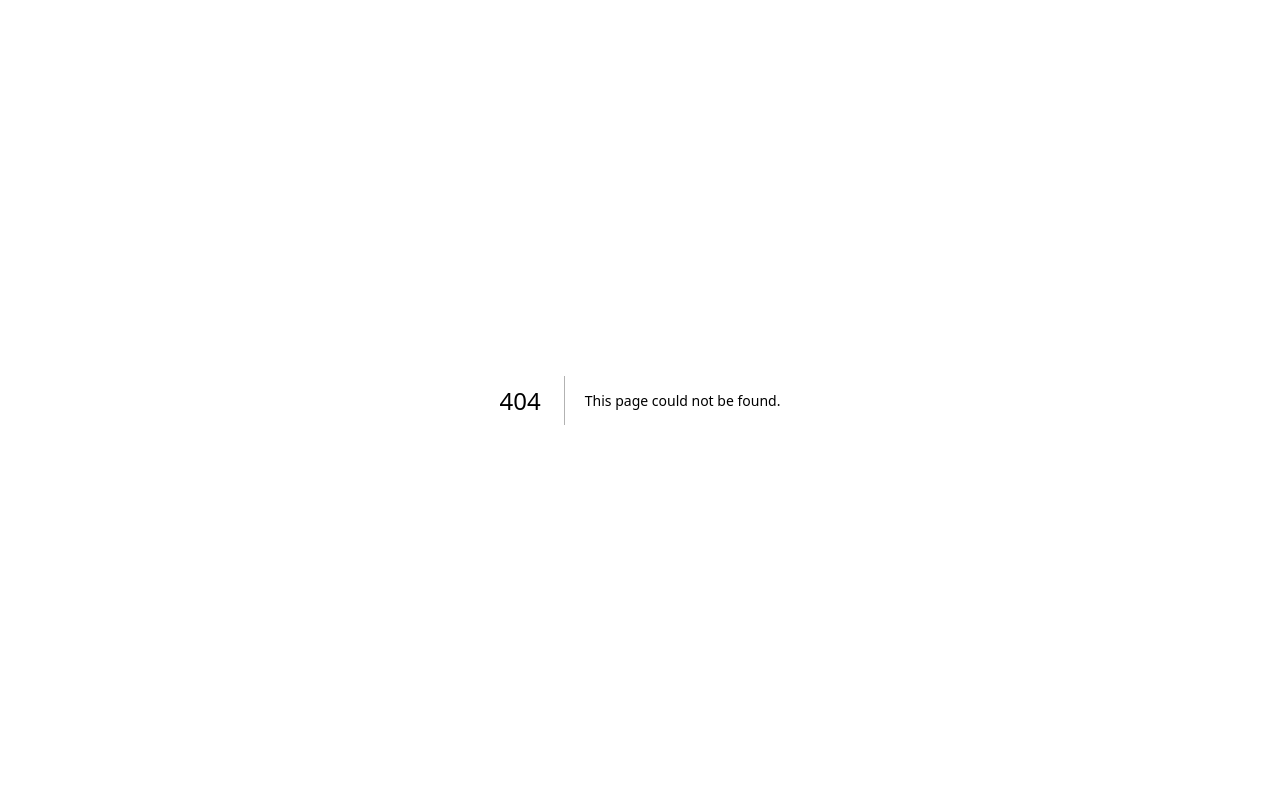
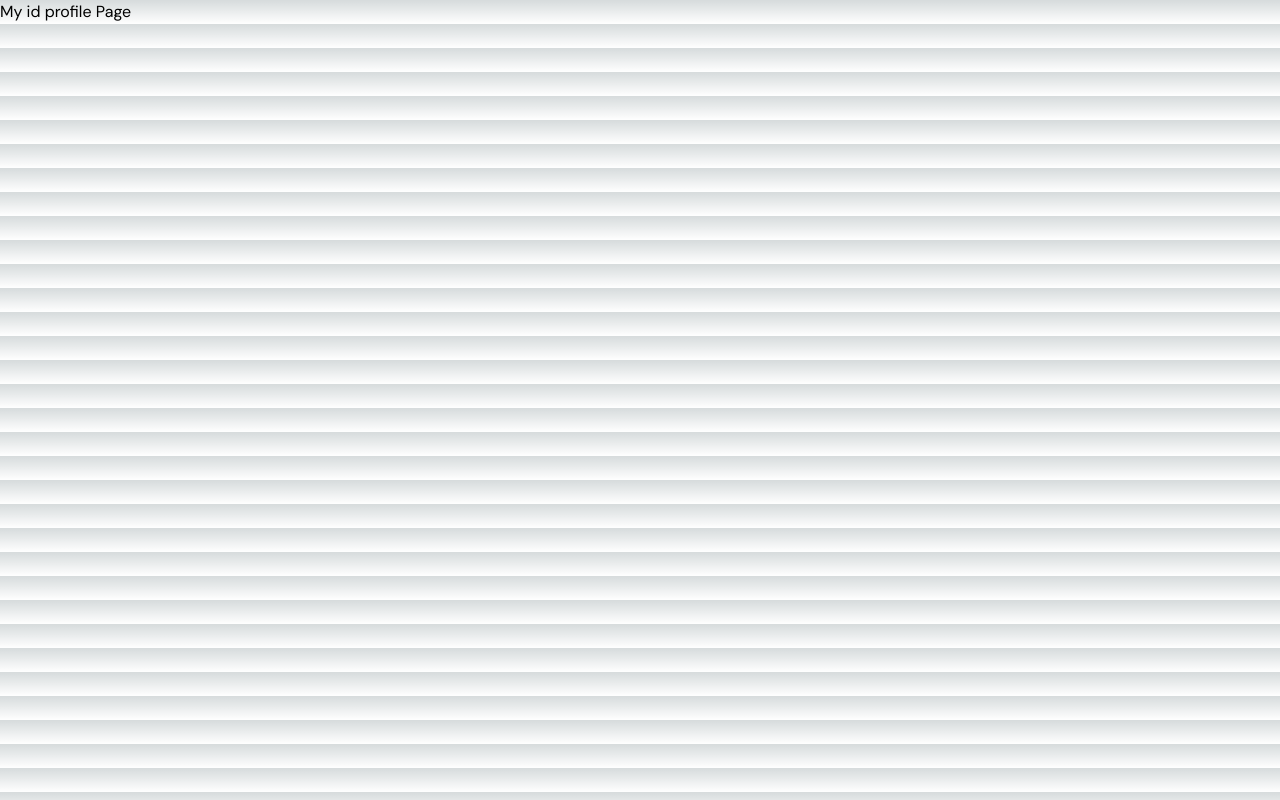
Before and after one commit to aweeshathavishanka/nextjs13-course, a Next.js app: page /profile/1 in a window 1280 px wide. Before the commit this address had no page. Built offline with nearby package versions, Linux system fonts and the light colour scheme.

Commit message:
Page Naviagtion with ID and Use Params

```diff
--- a/src/app/layout.tsx
+++ b/src/app/layout.tsx
@@ -1,12 +1,12 @@
 import type { Metadata } from "next";
-import { Inter } from "next/font/google";
+import { Inter, DM_Sans } from "next/font/google";
 import "./globals.css";
 
-const inter = Inter({ subsets: ["latin"] });
+const dmSans = DM_Sans({ subsets: ["latin"] });
 
 export const metadata: Metadata = {
-  title: "Create Next App",
-  description: "Generated by create next app",
+  title: "My first NextJS 13 App",
+  description: "This is my first NextJS 13 app. Build with Codewithguillaume",
 };
 
 export default function RootLayout({
@@ -16,7 +16,7 @@ export default function RootLayout({
 }>) {
   return (
     <html lang="en">
-      <body className={inter.className}>{children}</body>
+      <body className={dmSans.className}>{children}</body>
     </html>
   );
 }
--- a/src/app/page.tsx
+++ b/src/app/page.tsx
@@ -1,5 +1,5 @@
 import Image from "next/image";
 
 export default function Home() {
-  return <main>Hello World! form my docker container</main>;
+  return <main>Main Page of my application</main>;
 }
--- /dev/null
+++ b/src/app/profile/[id]/page.tsx
@@ -0,0 +1,10 @@
+"use client";
+
+import { useParams } from "next/navigation";
+
+export default function Profile() {
+  const params = useParams();
+  console.log(params);
+
+  return <div>My id profile Page</div>;
+}
--- /dev/null
+++ b/src/app/profile/[id]/post/[postID]/page.tsx
@@ -0,0 +1,12 @@
+"use client";
+
+import { useParams } from "next/navigation";
+
+const ProfileIDPostPage = () => {
+  const params = useParams();
+  console.log(params.id);
+  console.log(params.id, params.postID);
+  return <div>ProfileIDPostPage</div>;
+};
+
+export default ProfileIDPostPage;
--- /dev/null
+++ b/src/app/profile/[id]/post/page.tsx
@@ -0,0 +1,11 @@
+"use client";
+
+import { useParams } from "next/navigation";
+
+const PostPage = () => {
+  const params = useParams();
+  console.log(params.id);
+  return <div>Post Page</div>;
+};
+
+export default PostPage;
--- /dev/null
+++ b/src/app/profile/page.tsx
@@ -0,0 +1,7 @@
+import React from "react";
+
+const ProfilePage = () => {
+  return <div>ProfilePage</div>;
+};
+
+export default ProfilePage;
```
